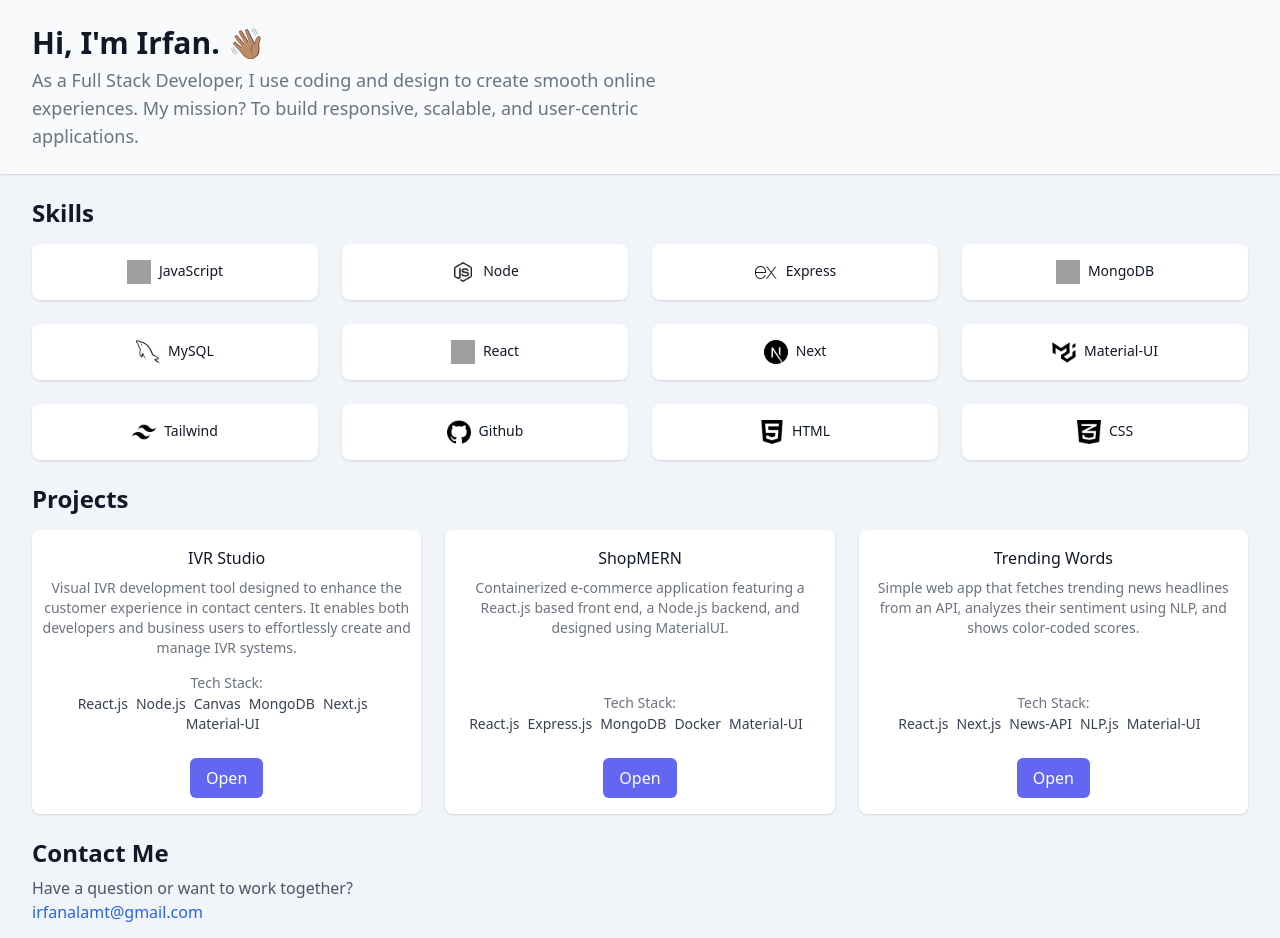
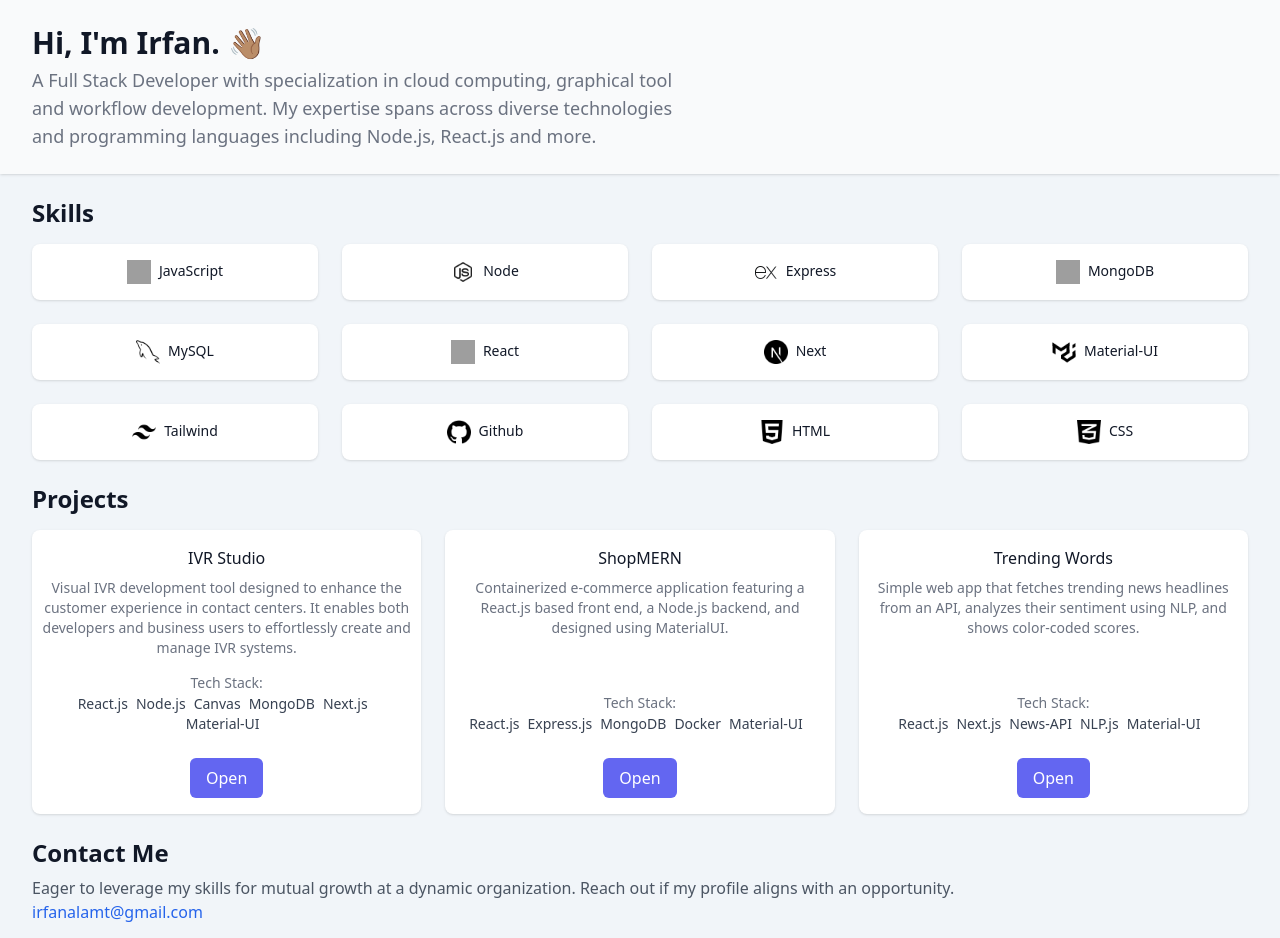
Before and after one commit to irfanalamt/DevPortfolio-Irfan, a Next.js app: page / in a window 1280 px wide. Shown: the top 938 px of the page. Built offline with nearby package versions, Linux system fonts and the light colour scheme; grey boxes are pictures that could not be loaded.

Commit message:
Refactor: initial text

```diff
--- a/pages/index.js
+++ b/pages/index.js
@@ -69,9 +69,10 @@
             {`Hi, I'm Irfan. 👋🏽`}
           </h1>
           <p className='mt-1 max-w-2xl  text-sm lg:text-lg text-gray-500'>
-            As a Full Stack Developer, I use coding and design to create smooth
-            online experiences. My mission? To build responsive, scalable, and
-            user-centric applications.
+            A Full Stack Developer with specialization in cloud computing,
+            graphical tool and workflow development. My expertise spans across
+            diverse technologies and programming languages including Node.js,
+            React.js and more.
           </p>
         </div>
       </header>
@@ -144,7 +145,8 @@
           </h2>
           <div className='mt-2 px-3 sm:px-0'>
             <p className='text-gray-600'>
-              Have a question or want to work together?
+              Eager to leverage my skills for mutual growth at a dynamic
+              organization. Reach out if my profile aligns with an opportunity.
             </p>
             <a
               href='mailto:irfanalamt@gmail.com'
```
